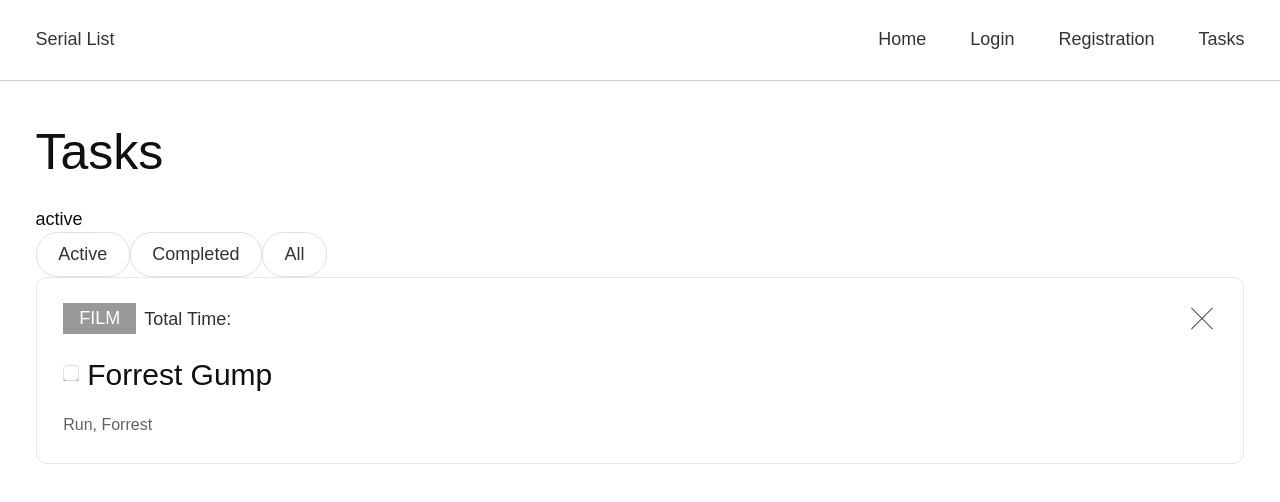
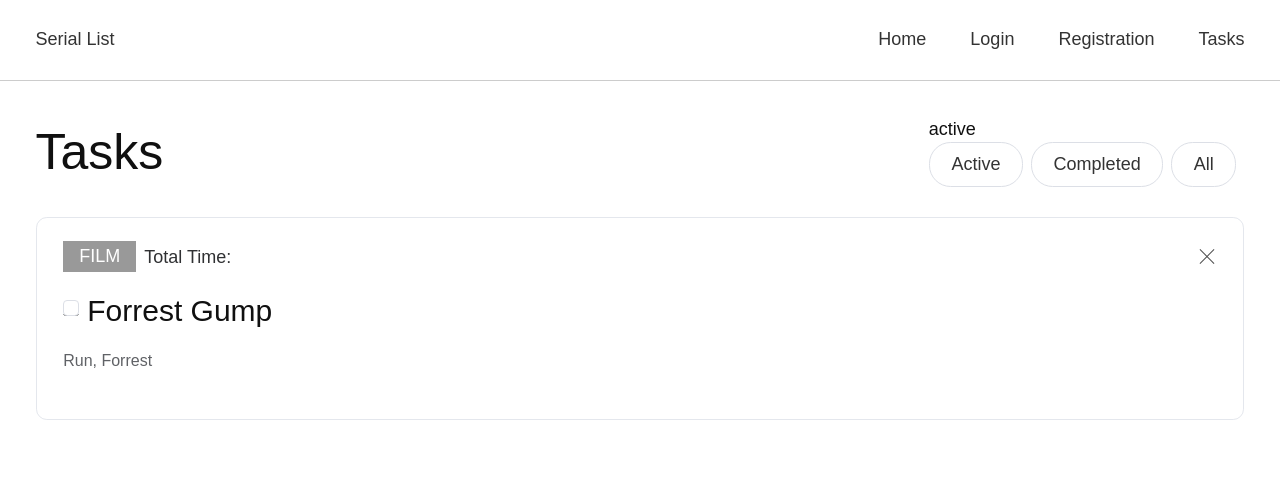
Before and after one commit to StaringGenie/SerialList, a Vue app: page /task in a window 1280 px wide. Shown: the top 502 px of the page. Built offline with nearby package versions, Linux system fonts and the light colour scheme.

Commit message:
style  for tasks status

```diff
--- a/src/components/Task.vue
+++ b/src/components/Task.vue
@@ -73,17 +73,40 @@
 </script>
 
 <style lang="stylus" scoped>
+.task-list__header
+  display flex
+  justify-content space-between
+  align-items center
+  margin-bottom 30px
+  .button
+    margin-right 8px
+  .ui-title-1
+    margin-bottom 0
+
+.task-item
+  margin-bottom 20px
+  .ui-checkbox:checked:before
+    border-color #909399
+  &.completed
+    .ui-title-3,
+    .ui-text-regular,
+    .ui-tag
+      text-decoration line-through
+      color #909399
+  &:last-child
+    margin-bottom 0
+
 .task-item__info
-    margin-bottom 20px
-    justify-content space-between
   display flex
   align-items center
-.task-item
+  justify-content space-between
   margin-bottom 20px
-    &:last-child
-        margin-bottom 0
+  .button-close
+    width 20px
+    height @width
   .ui-label
     margin-right 8px
+
 .task-item__header
   display flex
   align-items center
@@ -92,4 +115,11 @@
     margin-right 8px
   .ui-title-3
     margin-bottom 0
+
+.task-item__body
+  margin-bottom 20px
+
+.task-item__footer
+  .ui-tag
+    margin-right 16px
 </style>
```
Lines whose indentation alone changed are shown as unchanged.
